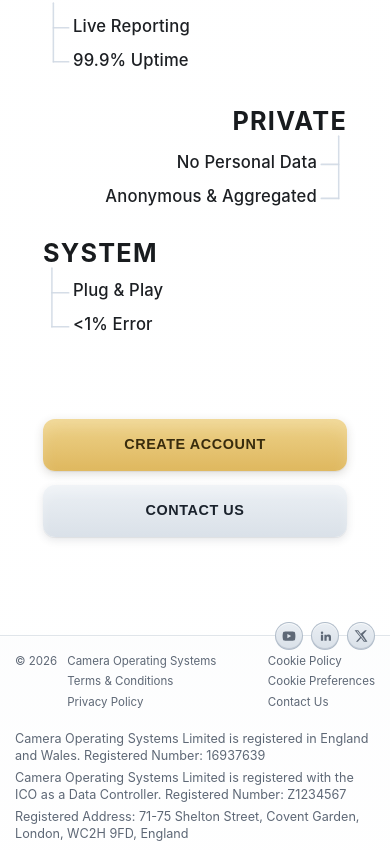
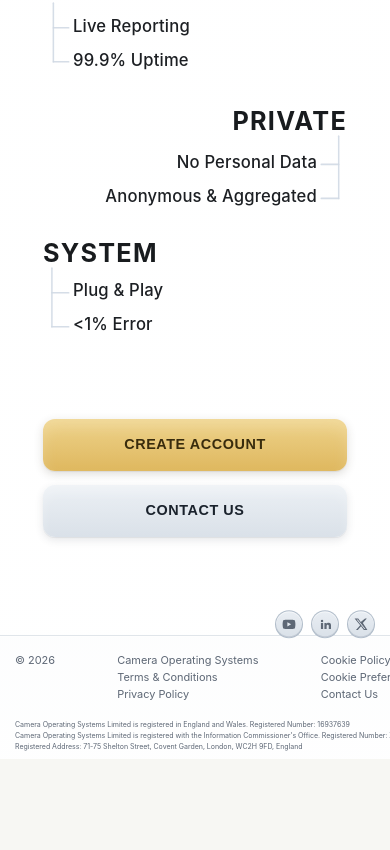
Before and after one commit to Ali-Nigzu/portal, a React (Vite) app in the folder frontend/: page / in a window 390 px wide. Shown: the part 1920-2770 px from the top of the page. After the commit the page ends 2679 px from the top, so only its background shows below. Built offline with nearby package versions, Linux system fonts and the light colour scheme; no server answers.

Commit message:
Tighten mobile footer rows and update ICO legal text

```diff
--- a/frontend/src/features/landing/components/LandingFooter.tsx
+++ b/frontend/src/features/landing/components/LandingFooter.tsx
@@ -40,15 +40,15 @@ const LandingFooter: React.FC = () => {
           </div>
 
           <nav className="landing-footer-links-column landing-footer-links-column-secondary" aria-label="Footer links">
+            <button type="button" className="landing-footer-link-item landing-footer-link-item-button">
+              {cookiePolicy}
+            </button>
             <button
               type="button"
               className="landing-footer-link-item landing-footer-link-item-button landing-footer-link-item-cookie-preferences"
               onClick={handleCookiePreferencesClick}
             >
               {cookiePreferences}
-            </button>
-            <button type="button" className="landing-footer-link-item landing-footer-link-item-button">
-              {cookiePolicy}
             </button>
             <button
               type="button"
@@ -88,27 +88,7 @@ const LandingFooter: React.FC = () => {
           </div>
 
           <div className="landing-footer-legal-column">
-            {landingCopy.footer.legalLines.map((line, index) => {
-              if (index === 1) {
-                const [beforeIco, afterIco] = line.split("ICO");
-                return (
-                  <p key={line}>
-                    {beforeIco}
-                    <a
-                      href="https://ico.org.uk/"
-                      target="_blank"
-                      rel="noreferrer"
-                      className="landing-footer-legal-link"
-                    >
-                      ICO
-                    </a>
-                    {afterIco}
-                  </p>
-                );
-              }
-
-              return <p key={line}>{line}</p>;
-            })}
+            {landingCopy.footer.legalLines.map((line) => <p key={line}>{line}</p>)}
           </div>
         </div>
 
--- a/frontend/src/features/landing/content.ts
+++ b/frontend/src/features/landing/content.ts
@@ -54,7 +54,7 @@ export const landingCopy = {
     secondaryLinks: ["Cookie Policy", "Cookie Preferences", "Contact Us"],
     legalLines: [
       "Camera Operating Systems Limited is registered in England and Wales. Registered Number: 16937639",
-      "Camera Operating Systems Limited is registered with the ICO as a Data Controller. Registered Number: Z1234567",
+      "Camera Operating Systems Limited is registered with the Information Commissioner's Office. Registered Number: Z1234567",
       "Registered Address: 71-75 Shelton Street, Covent Garden, London, WC2H 9FD, England",
     ],
     socials: {
--- a/frontend/src/styles/LandingPage.css
+++ b/frontend/src/styles/LandingPage.css
@@ -1661,12 +1661,13 @@ body {
 
   .landing-footer-mobile-top-links {
     display: grid;
-    grid-template-columns: auto minmax(0, 1fr) auto;
-    column-gap: 10px;
-    row-gap: 6px;
+    grid-template-columns: max-content max-content max-content;
+    justify-content: space-between;
+    column-gap: 7px;
+    row-gap: 4px;
     align-items: baseline;
-    font-size: 0.72rem;
-    line-height: 1.28;
+    font-size: 0.685rem;
+    line-height: 1.2;
   }
 
   .landing-footer-mobile-top-item,
@@ -1675,6 +1676,7 @@ body {
     line-height: inherit;
     color: var(--sys-text-3);
     white-space: nowrap;
+    letter-spacing: -0.003em;
   }
 
   .landing-footer-mobile-top-item-year {
@@ -1714,6 +1716,14 @@ body {
 
   .landing-footer-legal-column {
     margin-top: 8px;
+    gap: 3px;
+  }
+
+  .landing-footer-legal-column p {
+    font-size: 0.44rem;
+    line-height: 1.15;
+    white-space: nowrap;
+    letter-spacing: -0.005em;
   }
 
   .landing-footer-social {
@@ -1723,7 +1733,7 @@ body {
     z-index: 3;
     align-self: auto;
     justify-content: flex-end;
-    transform: translateY(-50%);
+    transform: translateY(-92%);
   }
 }
 
```
